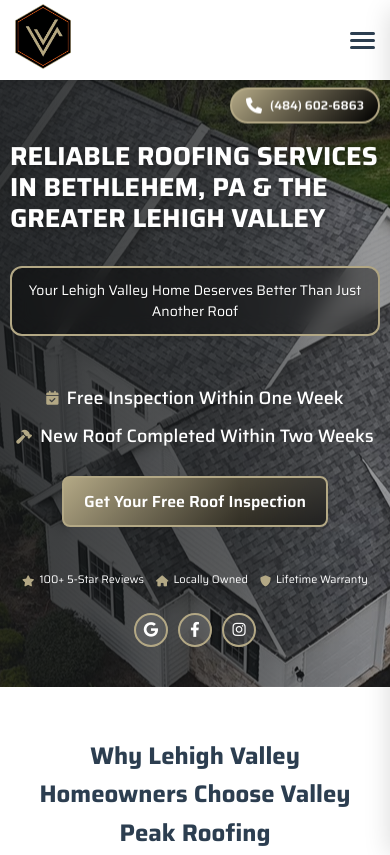
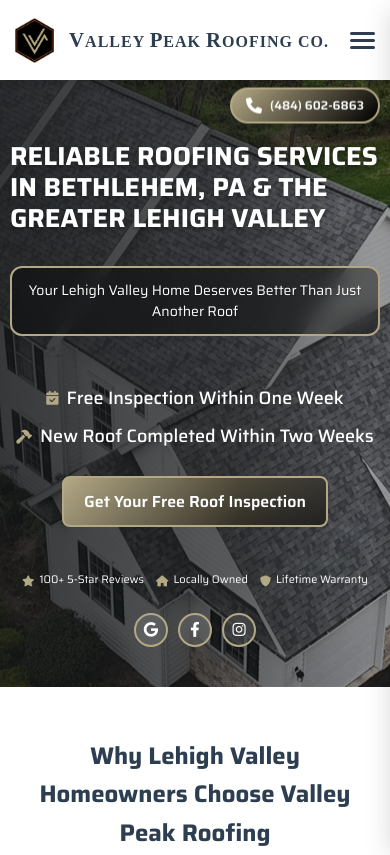
Before and after one commit to DBray33/valley-peak-roofing, a plain HTML site: page index.html in a window 390 px wide. Shown: the top 855 px of the page. Drawn offline with Linux system fonts and the light colour scheme; a web font is replaced by a local one.

Commit message:
added text to logo

```diff
--- a/css/styles.css
+++ b/css/styles.css
@@ -315,9 +315,51 @@
   z-index: 1001;
 }
 
+.nav-logo a {
+  display: flex;
+  align-items: center;
+  gap: 15px;
+  text-decoration: none;
+}
+
 .nav-logo img {
   height: 65px; /* Increased by 30% from 50px */
   width: auto;
+}
+
+.company-name {
+  font-family: 'trajan-pro', serif;
+  font-size: 20px;
+  font-weight: 600;
+  color: var(--text-dark);
+  text-transform: uppercase;
+  letter-spacing: 1px;
+  white-space: nowrap;
+}
+
+.large-letter {
+  font-size: 1.4em; /* 40% larger than other letters */
+  font-weight: 700;
+  display: inline-block;
+}
+
+/* Hide company name from 1680px down to 976px */
+@media (max-width: 1680px) and (min-width: 976px) {
+  .company-name {
+    display: none;
+  }
+}
+
+/* Show company name again on mobile (975px and below) */
+@media (max-width: 975px) {
+  .company-name {
+    display: inline;
+    font-size: 22px; /* Larger font size on mobile */
+  }
+
+  .large-letter {
+    font-size: 1.3em;
+  }
 }
 
 .nav-menu {
@@ -444,7 +486,11 @@
 /* Additional mobile adjustments for smaller screens */
 @media (max-width: 768px) {
   .nav-logo img {
-    height: 65px;
+    height: 50px;
+  }
+
+  .company-name {
+    font-size: 14px;
   }
 
   .nav-menu {
@@ -455,6 +501,14 @@
 @media (max-width: 480px) {
   .nav-container {
     padding: 0 15px;
+  }
+
+  .nav-logo img {
+    height: 45px;
+  }
+
+  .company-name {
+    font-size: 16px;
   }
 }
 
@@ -2359,7 +2413,7 @@
 }
 
 .footer-logo {
-  height: 50px;
+  height: 110px;
   margin-bottom: 20px;
 }
 
--- a/index.html
+++ b/index.html
@@ -14,6 +14,7 @@
     <link
       href="https://fonts.googleapis.com/css2?family=Saira:ital,wght@0,100..900;1,100..900&display=swap"
       rel="stylesheet" />
+    <link rel="stylesheet" href="https://use.typekit.net/icu5zaz.css" />
   </head>
   <body>
     <!-- Navigation -->
@@ -22,6 +23,11 @@
         <div class="nav-logo">
           <a href="/">
             <img src="assets/images/logo.png" alt="Valley Peak Roofing Logo" />
+            <span class="company-name">
+              <span class="large-letter">V</span>alley
+              <span class="large-letter">P</span>eak
+              <span class="large-letter">R</span>oofing Co.
+            </span>
           </a>
         </div>
 
@@ -870,7 +876,7 @@
         <div class="footer-content">
           <div class="footer-section">
             <img
-              src="assets/images/VPR-New-Logo.webp"
+              src="assets/images/logo.png"
               alt="Valley Peak Roofing Logo"
               class="footer-logo" />
             <p>
```
